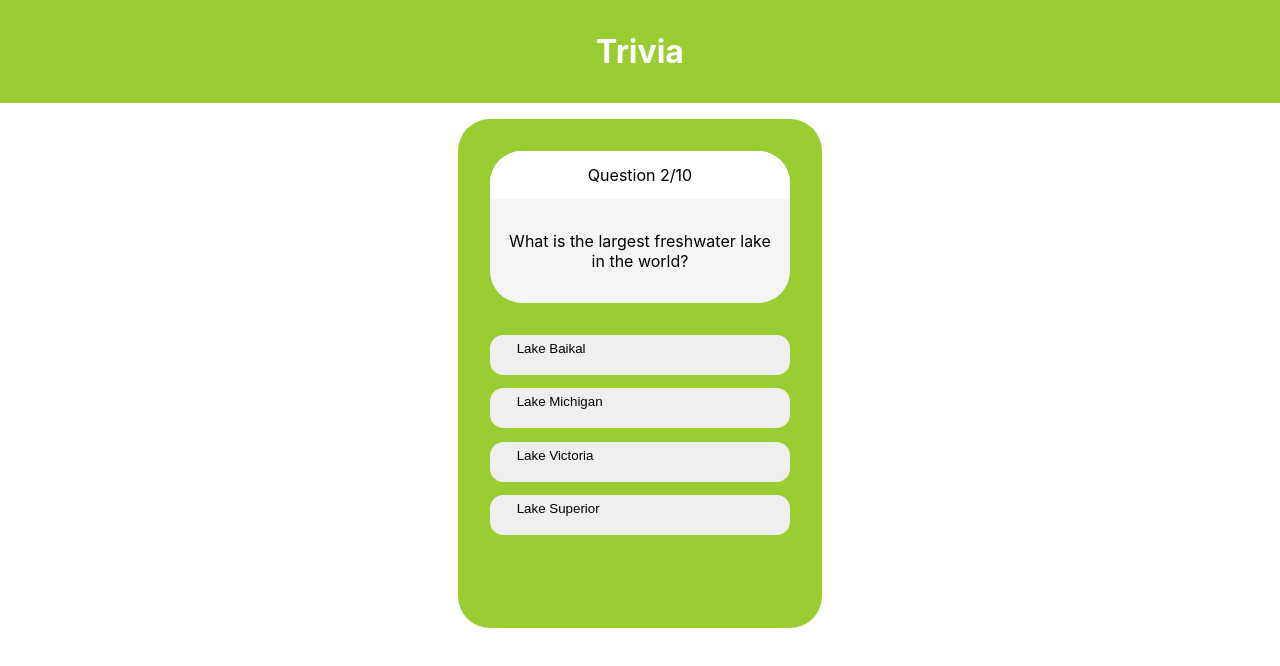
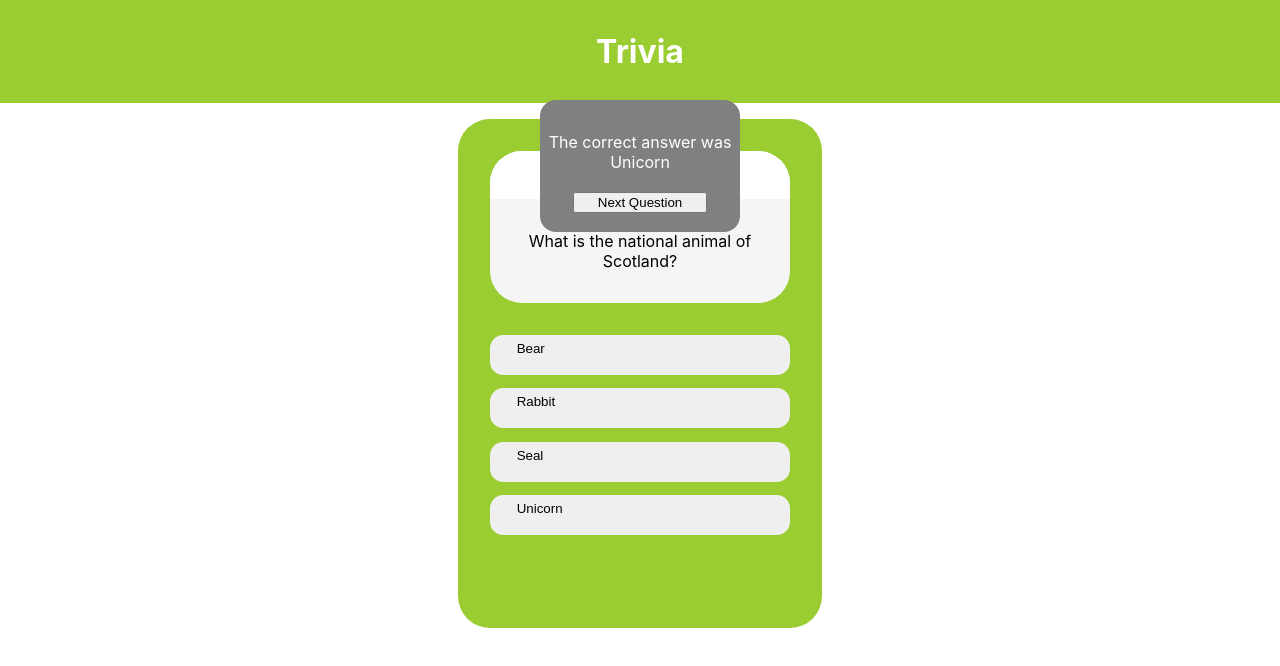
Before and after one commit to HenryMcGehee/Tandem-Code-Challenge, a React (Create React App) app: page / in a window 1280 px wide. Both pictures are taken after a click on the button "Bear". Shown: the top 666 px of the page. Built offline with nearby package versions, Linux system fonts and the light colour scheme.

Commit message:
modal to transition between questions added

```diff
--- a/src/App.css
+++ b/src/App.css
@@ -44,7 +44,7 @@ h1 {
   margin-top: 2em;
 }
 
-button {
+.regButton {
   display: flex;
   position:relative;
   min-height:40px;
--- a/src/App.js
+++ b/src/App.js
@@ -1,8 +1,12 @@
 import React, { useState } from 'react';
-import './App.css';
+import Modal from './Components/Modal';
 import QuestionData from './Data/Apprentice_TandemFor400_Data.json';
 
+import './App.css';
+
 export default function App() {
+  const [showModal, setModal] = useState(false);
+
   let [score, setScore] = useState(0);
 
   let [currentQuestion, setCurrentQuestion] = useState(0);
@@ -15,8 +19,7 @@ export default function App() {
 
     let nextQuestion = currentQuestion + 1;
     if(nextQuestion < 10){
-      setCurrentQuestion(nextQuestion);
-      setQuestionContent(Math.floor(Math.random() * 21))
+      setModal(true);
     }
     else{
       showEndScore(true);
@@ -30,11 +33,24 @@ export default function App() {
     setScore(newScore);
   }
 
+  const CloseModal = () => {
+    let nextQuestion = currentQuestion + 1;
+
+    if(nextQuestion < 10){
+      setCurrentQuestion(nextQuestion);
+      setQuestionContent(Math.floor(Math.random() * 21))
+    }
+
+    setModal(false);
+  }
+
   return (
     <div className="App">
       <div className="header">
         <h1>Trivia</h1>
       </div>
+
+      <Modal show={showModal} close={CloseModal} correct={QuestionData[questionContent].correct}/>
 
       <div className="questionContainer">
         {showScore ? (
@@ -53,12 +69,12 @@ export default function App() {
             <div className="answer-section">
 
               {QuestionData[questionContent].incorrect.map((option) => (
-                <button onClick={Answer}>
+                <button className="regButton" onClick={Answer}>
                     {option}
                 </button>
               ))}
 
-              <button onClick={() => {
+              <button className="regButton" onClick={() => {
                 Correct();
                 Answer();
               }}>
--- /dev/null
+++ b/src/Components/Modal.css
@@ -0,0 +1,19 @@
+.modal {
+    position: fixed;
+    z-index: 1;
+    width: 200px;
+    height: 100px;
+    top: 50%;
+    left: 50%;
+    margin-top: -300px;
+    margin-left: -100px;
+    padding-top: 2em;
+    background-color: grey;
+    color: white;
+    border-radius: 1em;
+}
+
+.modalButton {
+    margin-top: 1.5em;
+    width: 10em;
+  }
--- /dev/null
+++ b/src/Components/Modal.js
@@ -0,0 +1,26 @@
+import React from "react";
+
+import './Modal.css'
+
+
+export default class Modal extends React.Component {
+
+  render() {
+    if(this.props.show){
+    return <div className="modal">
+                <div>
+                    The correct answer was {this.props.correct}
+                </div>
+
+                <button className="modalButton" onClick={this.props.close}>
+                    Next Question
+                </button>
+
+            </div>
+
+    }
+    else{
+        return <div></div>
+    }
+  }
+}
```
